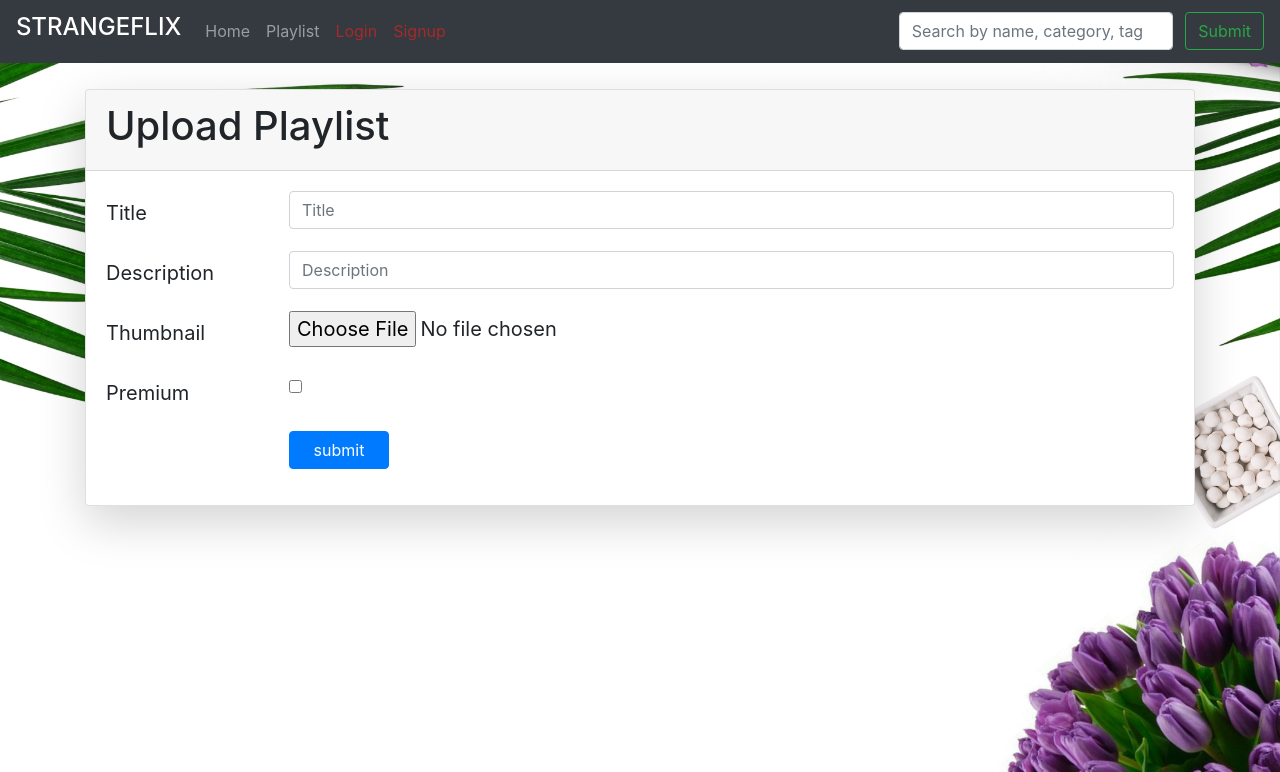
After one commit to NAVAL-KUMAR/strangeflix-new, a Django app: page /create_playlist in a window 1280 px wide. The commit adds this page. Shown: the top 772 px of the page. Run offline with Django 3.2, Linux system fonts and the light colour scheme; some libraries are stand-ins or nearby versions.

Commit message:
playlist added

```diff
--- a/products/admin.py
+++ b/products/admin.py
@@ -1,5 +1,5 @@
 from django.contrib import admin
-from .models import Comment,Video,Like,Favourite,History,Tag,Flag
+from .models import Comment,Video,Like,Favourite,History,Tag,Flag,playlist_video,Playlist
 # Register your models here.
 
 admin.site.register(Video)
@@ -9,3 +9,5 @@ admin.site.register(Favourite)
 admin.site.register(History)
 admin.site.register(Tag)
 admin.site.register(Flag)
+admin.site.register(Playlist)
+admin.site.register(playlist_video)
--- /dev/null
+++ b/products/templates/products/create_playlist.html
@@ -0,0 +1,129 @@
+{% extends "products/parent.html" %}
+
+{% block title %}
+Upload Video
+
+{% endblock %}
+
+
+
+{% block body %}
+<div class="container">
+    {% if new_playlist == False %}
+        <div class="shadow-lg card my-4">
+            <div class="card-header">
+                <div class="float-center"><h1>Upload Playlist</h1></div>
+            </div>
+                <div class="card-body">
+                                <blockquote class="blockquote mb-0">
+                                  <form method="POST" action="{% url 'create_playlist' %}" enctype="multipart/form-data" >
+                                        {% csrf_token %}
+                                      <div class="form-group row">
+                                        <label  class="col-sm-2 col-form-label">Title</label>
+                                        <div class="col-sm-10">
+                                          <input class="form-control" required placeholder="Title" type="text" name="playlist_title">
+                                        </div>
+                                      </div>
+                                      <div class="form-group row">
+                                        <label  class="col-sm-2 col-form-label">Description</label>
+                                        <div class="col-sm-10">
+                                            <input class="form-control" required placeholder="Description" type="text" name="playlist_description" >
+                                        </div>
+                                      </div>
+
+                                        <div class="form-group row">
+                                        <label  class="col-sm-2 col-form-label">Thumbnail</label>
+                                        <div class="col-sm-10">
+                                            <input id="f02" required value="thumbnails" type="file" name="playlist_thumbtail">
+                                        </div>
+                                      </div>
+
+                                        <div class="form-group row">
+                                        <label class="col-sm-2 col-form-label">Premium</label>
+                                        <div class="col-sm-10">
+                                            <input type="checkbox" required name="playlist_premium">
+                                        </div>
+                                      </div>
+                                         <div class="form-group row">
+                                        <label  class="col-sm-2 col-form-label"></label>
+                                        <div class="col-sm-10">
+                                            <input value="submit" class="btn btn-primary" type="submit" style="width: 100px" name="video_submit">
+                                        </div>
+                                      </div>
+
+                                    </form>
+                                </blockquote>
+                              </div>
+                            </div>
+        {% else %}
+        <div class="shadow-lg card my-4">
+            <div class="card-header">
+                <div class="row">
+                    <div id="video_select" class="col-sm-9">
+                 <select class="custom-select">
+                     {%for video in videos %}
+                     <option value="{{ video.id }}">{{ video.id }} {{video.title}}  [ {{ video.upload_date }} ]</option>
+                     {% endfor %}
+                 </select>
+                </div>
+                     <div class="col-sm-2">
+                     <button id = "submit_select" class="btn btn-primary" type="button" >Add To Playlist</button>
+                     </div>
+                    <div class="col-sm-1">
+                     <button id = "done_select" class="btn btn-danger" type="button" >Done</button>
+                     </div>
+                </div>
+                <div class="row">
+                    <div class="container-fluid mx-2 my-2">
+                    <table class="table table-bordered">
+                      <thead>
+                        <tr>
+                              <th scope="col">No.</th>
+                              <th scope="col">Video Id</th>
+                              <th scope="col">Playlist Id</th>
+                              <th scope="col">Title</th>
+                            <th scope="col">Date And Time</th>
+                        </tr>
+                      </thead>
+                      <tbody id="video_show">
+                      </tbody>
+                    </table>
+                        </div>
+                </div>
+            </div>
+        </div>
+    <script >
+        $(document).ready(function () {
+            $("#submit_select").click(function () {
+                var txt = $("#video_select").find(":selected").val();
+                $.ajax({
+              type: "GET",
+              url: "/add_to_playlist",
+              data: {
+                    playlist_id : "{{ playlist_id }}",
+                    video_id : txt
+              },
+              success: function (response) {
+                console.log(response);
+                $('#video_show').empty();
+
+                    for(var key in response.pv){
+                    $('#video_show').append('<tr><th>'+response.pv[key].id+'</th><td>'+response.pv[key].video_id+'</td><td>'+response.pv[key].playlist_id+'</th><td>'+response.pv[key].name+'</th><td>'+response.pv[key].datetime+'</td></tr>');
+                    }
+
+                 }
+            });
+            return false;
+            });
+        });
+
+        $("#done_select").click(function(){
+                window.location.href ='';
+        });
+    </script>
+        {% endif %}
+        </div>
+
+
+
+{% endblock %}
--- a/products/templates/products/index.html
+++ b/products/templates/products/index.html
@@ -18,7 +18,7 @@ Home
 
             <div class="shadow-lg card mx-2 my-3 " style="width: 28rem;">
                  {% load static %}
-              <a href='/video/{{ video.id }}'>
+              <a href='/video/{{ video.id }}/0'>
               <img src="{{video.thumbtail.url}}" class="card-img-top" alt="No Video Present">
               </a>
                   <p class = "mx-3 my-3"><strong class="font-italic">{{ video.title }}</strong><br><small class="text-muted" >Uploaded by {{ video.user }} on {{ video.upload_date }}</small></p>
--- a/products/templates/products/parent.html
+++ b/products/templates/products/parent.html
@@ -23,10 +23,11 @@
 
 
   </head>
-  <body style="background-color:white;">
+  {% load static %}
+  <body style="background:url({% static "image5.jpg" %});-webkit-background-size: cover; -moz-background-size: cover; -o-background-size: cover; background-size: cover;">
     <header>
 
-        <nav class="navbar navbar-expand-lg navbar-light bg-light">
+        <nav class="navbar navbar-expand-lg navbar-dark text-white bg-dark">
   <a class="navbar-brand" href="#"><h4>STRANGEFLIX</h4></a>
   <button class="navbar-toggler" type="button" data-toggle="collapse" data-target="#navbarSupportedContent" aria-controls="navbarSupportedContent" aria-expanded="false" aria-label="Toggle navigation">
     <span class="navbar-toggler-icon"></span>
@@ -38,19 +39,28 @@
 
             <a class="nav-link {% if request.path == '/' %} active {% endif %}" href="/">Home</a>
         </li>
+         <li class="nav-item">
+            <a class="nav-link {% if request.path == '/playlist' %} active {% endif %}" href="/playlist">Playlist</a>
+        </li>
 
-         {% if user.is_authenticated %}
+         {% if user.is_staff %}
         <li class="nav-item">
             <a class="nav-link {% if request.path == '/new_video' %} active {% endif %}" href="/new_video">Upload Video</a>
         </li>
+
+         <li class="nav-item">
+            <a class="nav-link {% if request.path == '/create_playlist' %} active {% endif %}" href="/create_playlist">Create Playlist</a>
+        </li>
+
+        {% endif %}
+       {% if user.is_authenticated %}
+
         <li class="nav-item">
             <a class="nav-link {% if request.path == '/favourite_video' %} active {% endif %}" href="/favourite_video">Favourite</a>
         </li>
         <li class="nav-item">
             <a class="nav-link {% if request.path == '/history_video' %} active {% endif %}" href="/history_video">History</a>
         </li>
-        {% endif %}
-       {% if user.is_authenticated %}
 
         <a class="nav-link" href="#" style="color: grey">{{request.user|slice:":8"}}<span class="sr-only">(current)</span></a>
          </li>
--- a/products/views.py
+++ b/products/views.py
@@ -3,7 +3,7 @@ from django.utils import timezone
 from django.core.files.storage import FileSystemStorage
 from django.views.generic.base import View, HttpResponseRedirect, HttpResponse
 from .forms import  NewVideoForm , CommentForm
-from .models import Video, Comment, Like, Favourite , History,Tag,Flag
+from .models import Video, Comment, Like, Favourite, History, Tag, Flag, Playlist, playlist_video
 from django.core.files.storage import FileSystemStorage
 import os
 from django.shortcuts import render, redirect,get_object_or_404
@@ -136,6 +136,16 @@ class HomeView(View):
         most_recent_videos = Video.objects.order_by('-upload_date')
         return render(request, self.template_name, {'menu_active_item': 'home', 'most_recent_videos': most_recent_videos})
 
+
+
+class PlaylistView(View):
+    template_name = 'products/playlist.html'
+
+    def get(self, request):
+        playlist_list = Playlist.objects.order_by('-upload_date')
+        return render(request, self.template_name, {'playlist_list': playlist_list})
+
+
 class SearchView(View):
     template_name = 'products/search.html'
     def post(self, request):
@@ -160,7 +170,7 @@ class FavouriteVideo(View):
     def get(self, request):
         favourite_videos = Favourite.objects.filter(user=request.user).filter(favourite=True)
         return render(request, self.template_name,
-                      {'favourite_videos': favourite_videos})
+                      {'favourite_videos': favourite_videos , 'playlist_id' : 0})
 
 
 class HistoryVideo(View):
@@ -169,7 +179,7 @@ class HistoryVideo(View):
     def get(self, request):
         history_videos = History.objects.filter(user=request.user).order_by('-dateTime')[:15]
         return render(request, self.template_name,
-                      {'history_videos': history_videos})
+                      {'history_videos': history_videos,'playlist_id': 0})
 
 
 
@@ -179,20 +189,67 @@ class HistoryVideo(View):
 class VideoView(View):
     template_name = 'products/video.html'
 
-    def get(self, request, id):
+    def get(self, request, id, id1):
+
+        if id1 == 0:
+
+            next_video = []
+            next_v = Video.objects.filter(id__gt=id).order_by('upload_date')
+            for x in next_v:
+                next_video.append(x)
+            next_v = Video.objects.filter(id__lte=id).order_by('upload_date')
+            for x in next_v:
+                next_video.append(x)
+            context = {'next_video' : next_video[0].id}
+
+            previous_video = []
+            previous_v = Video.objects.filter(id__lt=id).order_by('-upload_date')
+            for x in previous_v:
+                previous_video.append(x)
+            previous_v = Video.objects.filter(id__gte=id).order_by('-upload_date')
+            for x in previous_v:
+                previous_video.append(x)
+            context['previous_video'] = previous_video[0].id
+            context['most_recent_videos'] = next_video
+        else:
+            playlist = playlist_video.objects.filter(playlist_id = id1).order_by('video_id')
+            next_video = []
+            for x in playlist:
+                v = Video.objects.get(id=x.video_id)
+                next_video.append(v)
+
+            if id == 0:
+                id = next_video[0].id
+                next_video.append(next_video[0])
+                next_video.pop(0)
+            else:
+                st = []
+                while next_video[0].id != id:
+                    st.append(next_video[0])
+                    next_video.pop(0)
+                st.append(next_video[0])
+                next_video.pop(0)
+                for x in st:
+                    next_video.append(x)
+                print(next_video)
+            context = {'next_video': next_video[0].id}
+            if len(next_video)==1:
+                context['previous_video'] = next_video[0].id
+            else:
+                context['previous_video'] = next_video[len(next_video)-2].id
+            context['most_recent_videos'] = next_video
+
         video_by_id = get_object_or_404(Video, pk=id)
         video_by_id.views = video_by_id.views + 1
         video_by_id.save()
 
-        context = {'video': video_by_id}
-
+        context['video'] = video_by_id
         comments = Comment.objects.filter(video__id=id).order_by('-datetime')
         context['comments'] = comments
-        most_recent_videos = Video.objects.order_by('-upload_date')
-        context['most_recent_videos'] = most_recent_videos
         video = Video.objects.get(id=id)
         tag = Tag.objects.filter(video=id)
         context['tag'] = tag
+
         try:
             go = Like.objects.get(video_id=id, user=request.user)
         except ObjectDoesNotExist:
@@ -226,29 +283,10 @@ class VideoView(View):
         context['history'] = history
         context['like_dislike'] = go
         context['fav'] = fav
+        context['playlist_id'] = id1
 
-        next_video = []
-        next_v = Video.objects.filter(id__gt = id).order_by('upload_date')
-        for x in next_v:
-            next_video.append(x.id)
-        next_v = Video.objects.filter(id__lte = id).order_by('upload_date')
-        for x in next_v:
-            next_video.append(x.id)
-        context['next_video'] = next_video[0]
+        print(context)
 
-        previous_video = []
-        previous_v = Video.objects.filter(id__lt=id).order_by('-upload_date')
-        for x in previous_v:
-            previous_video.append(x.id)
-        previous_v = Video.objects.filter(id__gte=id).order_by('-upload_date')
-        for x in previous_v:
-            previous_video.append(x.id)
-        context['previous_video'] = previous_video[0]
-        print(previous_video)
-        print(next_video)
-        print(previous_video[0])
-        print(id)
-        print(next_video[0])
         return render(request, self.template_name, context)
 
 
@@ -452,7 +490,7 @@ def ignore_goto_video(request):
         flag.save()
         print(flag.reason)
         print('hello world')
-        redirect = 'video/{}'.format(str(flag.video.id))
+        redirect = 'video/{}/0'.format(str(flag.video.id))
 
         return JsonResponse({'id': flag.video.id, 'redirect': redirect})
 
@@ -503,3 +541,47 @@ def delete_comm(request):
         comment=flag.comment
         comment.delete()
         return JsonResponse({})
+
+
+
+
+def create_playlist(request):
+    context={"new_playlist" : False}
+    videos = Video.objects.order_by('-upload_date')
+    context["videos"] = videos
+    if request.method == 'POST':
+        bvl = False
+        playlist = Playlist()
+        playlist.title = request.POST.get('playlist_title')
+        playlist.description = request.POST.get('playlist_description')
+        img = request.FILES.get('playlist_thumbtail')
+        if img == None:
+            bvl = True
+            messages.add_message(request, messages.ERROR, 'add a valid thumbtail')
+        if bvl:
+            return render(request, 'products/create_playlist.html',context)
+        playlist.thumbtail = img
+        if request.POST.get('playlist_premium'):
+            playlist.premium = True
+        else:
+            playlist.premium = False
+        playlist.upload_date = timezone.datetime.now()
+        playlist.save()
+        context["new_playlist"] = True
+        context["playlist_id"]=playlist.id
+        return render(request, 'products/create_playlist.html' , context)
+    return render(request, 'products/create_playlist.html',context)
+
+def add_to_playlist(request):
+    if request.method == "GET":
+        video_id = request.GET.get('video_id', False)
+        video = Video.objects.get(pk=video_id)
+        playlist_id = request.GET.get('playlist_id', False)
+        playlist = Playlist.objects.get(pk = playlist_id)
+        try:
+            pv = playlist_video.objects.get(video = video, playlist = playlist)
+        except ObjectDoesNotExist:
+            pv = playlist_video(video=video,datetime=video.upload_date,name = video.title, playlist=playlist)
+            pv.save()
+        pv = playlist_video.objects.filter(playlist = playlist)
+        return JsonResponse({"pv":list(pv.values())})
--- a/strangeflix/urls.py
+++ b/strangeflix/urls.py
@@ -1,5 +1,5 @@
 
-from products.views import HomeView, VideoView,FavouriteVideo,HistoryVideo,SearchView
+from products.views import HomeView, VideoView,FavouriteVideo,HistoryVideo,SearchView,PlaylistView
 from django.contrib import admin
 from django.urls import path
 from products import views
@@ -10,14 +10,17 @@ from django.conf import settings
 urlpatterns = [
     path('', HomeView.as_view()),
     path('new_video', views.new_video,name='new_video'),
+    path('create_playlist', views.create_playlist,name='create_playlist'),
     path('favourite_video', FavouriteVideo.as_view()),
     path('history_video', HistoryVideo.as_view()),
-    path('video/<int:id>', VideoView.as_view()),
+    path('video/<int:id>/<int:id1>', VideoView.as_view()),
     path('search/', SearchView.as_view(),name='search'),
+    path('playlist/', PlaylistView.as_view(),name='playlist'),
     path('add_tag',views.add_tag,name='add_tag'),
     path('ignore_goto_video',views.ignore_goto_video),
     path('ignore_v', views.ignore_v),
     path('comment',views.comment),
+    path('add_to_playlist',views.add_to_playlist),
     path('flag',views.flag,name='flag'),
     path('notification',views.notification,name='notification'),
     path('delete_video',views.delete_video,name='delete_video'),
```
Also changed, not shown: products/models.py (+25 -1 lines), products/templates/products/favourite.html (+7 -16 lines), products/templates/products/history.html (+9 -16 lines), products/templates/products/playlist.html (added, +33 -0 lines), products/templates/products/video.html (+94 -57 lines), products/migrations/0004_auto_20201021_1315.py (added), products/migrations/0005_auto_20201021_1322.py (added), products/migrations/0006_auto_20201021_1409.py (added), products/migrations/0007_playlist_video_name.py (added), products/migrations/0008_playlist_video_datetime.py (added), products/static/image5.jpg (added).
